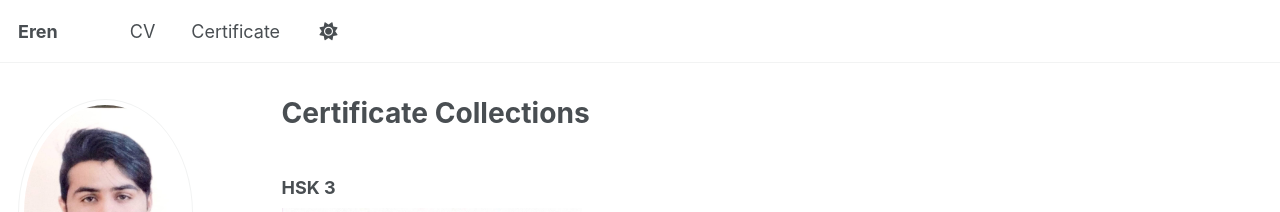
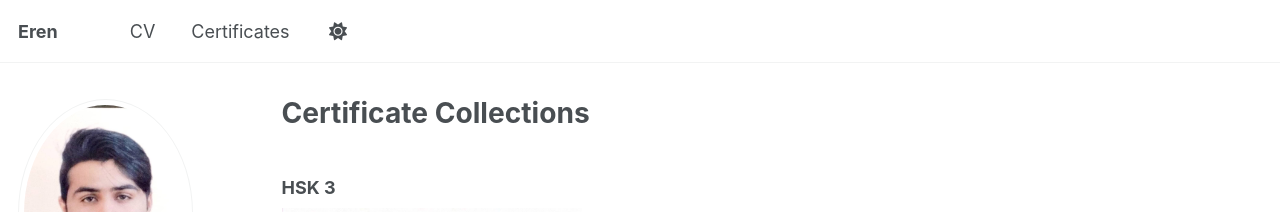
Before and after one commit to uroosehar/uroosehar.github.io, a Jekyll site: the page built from _pages/certificate.html, in a window 1280 px wide. Shown: the top 212 px of the page. Built offline with Jekyll 4.4.1, drawn with Linux system fonts in a browser that asks for light colours; some web fonts are replaced; a script that is not in the unit is left out.

Commit message:
Update navigation.yml

```diff
--- a/_data/navigation.yml
+++ b/_data/navigation.yml
@@ -11,5 +11,5 @@ main:
   - title: "CV"
     url: /cv/
 
-  - title: "Certificate"
-    url: /certificate/
+  - title: "Certificates"
+    url: /certificates/
```
